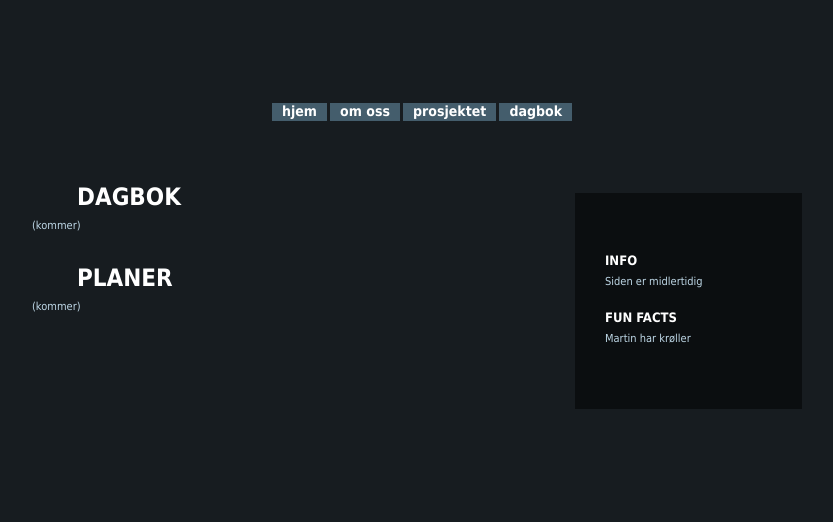
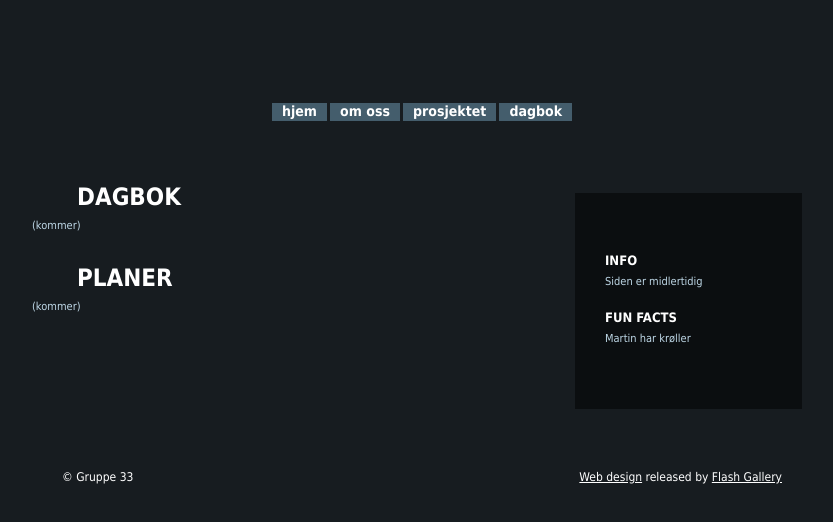
Before and after one commit to HiOAGruppa/HiOAGruppa.github.io, a plain HTML site: page dagbok.html in a window 1280 px wide. Shown: the part 188-710 px from the top of the page, without its empty margins (218-1051 px from the left). Drawn offline with Linux system fonts and the light colour scheme.

Commit message:
fixed original credits

```diff
--- a/dagbok.html
+++ b/dagbok.html
@@ -48,12 +48,14 @@ You can also purchase a PSD-file for this template.
                 <p>(kommer)</p>
 			</div>
          </div>
-     <!-- footer -->
+
+	 <!-- footer -->
     <div id="footer">
-    <div id="left_footer"></div>
+    <div id="left_footer">&copy; Gruppe 33</div>
     <div id="right_footer">
 
-<!-- Please do not change or delete these links. Read the license! Thanks. :-) -->
+	<!-- Please do not change or delete these links. Read the license! Thanks. :-) -->
+	<a href="http://www.realitysoftware.ca/services/website-development/design/">Web design</a> released by <a href="http://www.flash-gallery.org/">Flash Gallery</a><br/>
 
     </div>
     </div>
```
Also changed, not shown: index.html (+5 -3 lines), om.html (+5 -3 lines), prosjekt.html (+7 -5 lines).
